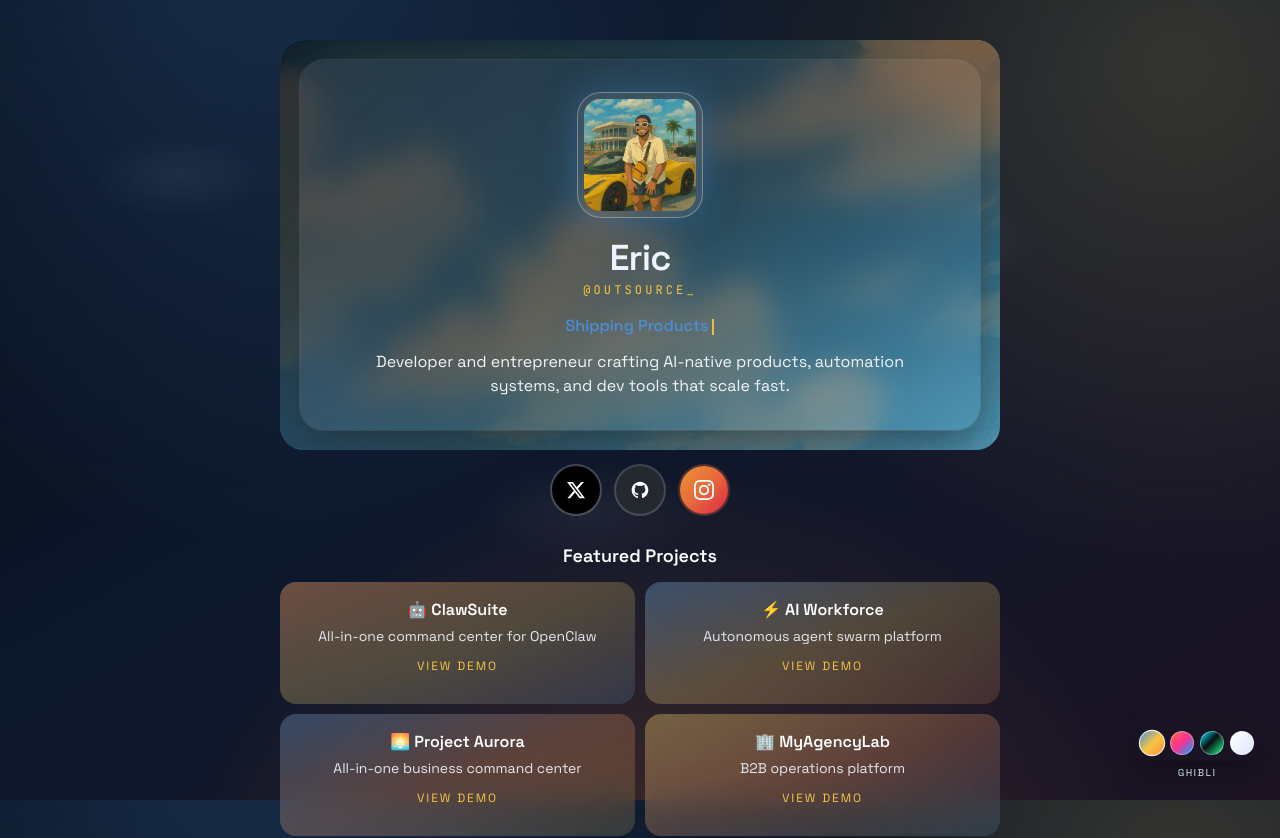
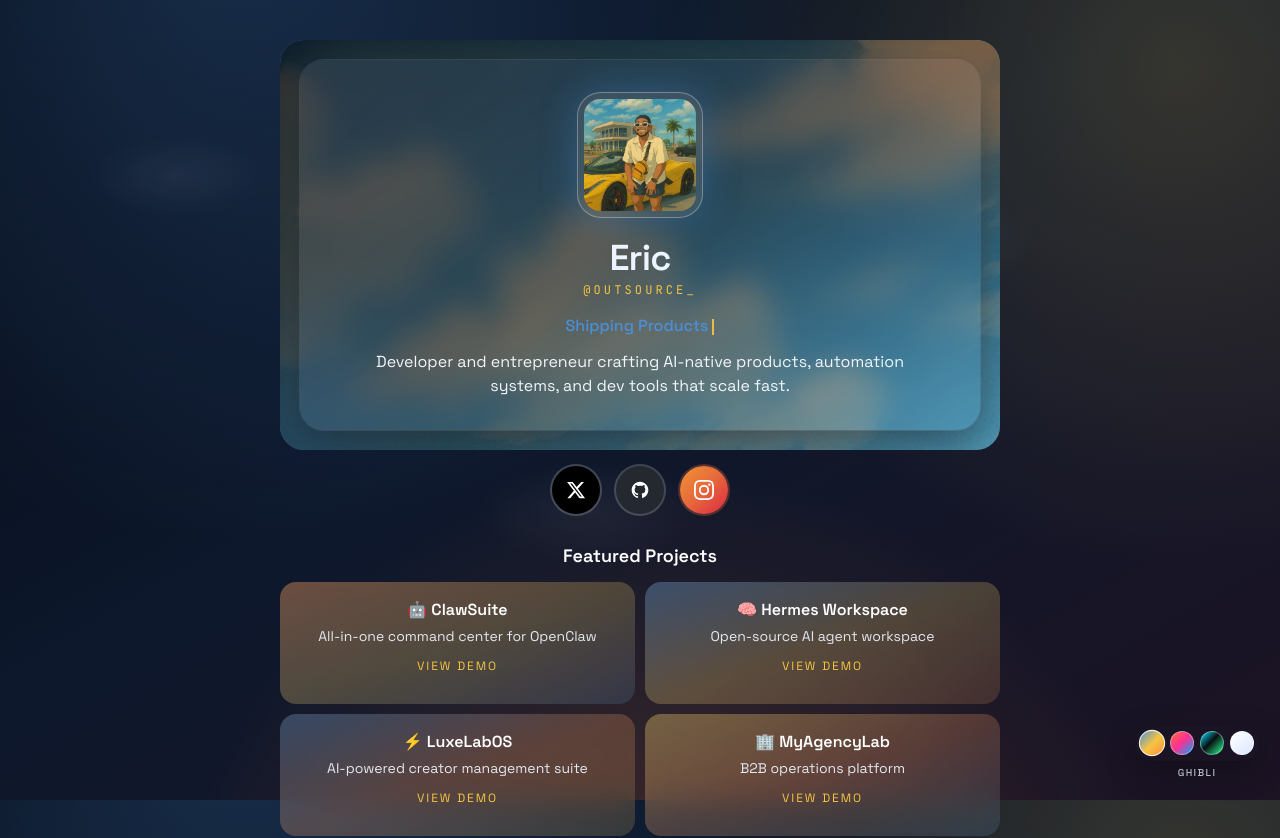
Before and after one commit to outsourc-e/buildingthefuture-landing, a Next.js app: page / in a window 1280 px wide. Shown: the top 838 px of the page. Built offline with nearby package versions, Linux system fonts and the light colour scheme.

Commit message:
update: replace AI Workforce + Project Aurora with Hermes Workspace + LuxeLabOS

```diff
--- a/app/components/FeaturedProjects.tsx
+++ b/app/components/FeaturedProjects.tsx
@@ -12,15 +12,15 @@
     accent: 'from-accent-2/35 via-accent-3/20 to-accent-1/15'
   },
   {
-    title: '⚡ AI Workforce',
-    subtitle: 'Autonomous agent swarm platform',
-    href: '/ai-workforce',
+    title: '🧠 Hermes Workspace',
+    subtitle: 'Open-source AI agent workspace',
+    href: 'https://github.com/outsourc-e/hermes-workspace',
     accent: 'from-accent-1/30 via-accent-3/20 to-accent-2/15'
   },
   {
-    title: '🌅 Project Aurora',
-    subtitle: 'All-in-one business command center',
-    href: '/aurora',
+    title: '⚡ LuxeLabOS',
+    subtitle: 'AI-powered creator management suite',
+    href: 'https://luxelabmgmt.com',
     accent: 'from-accent-1/25 via-accent-2/20 to-accent-3/15'
   },
   {
```
